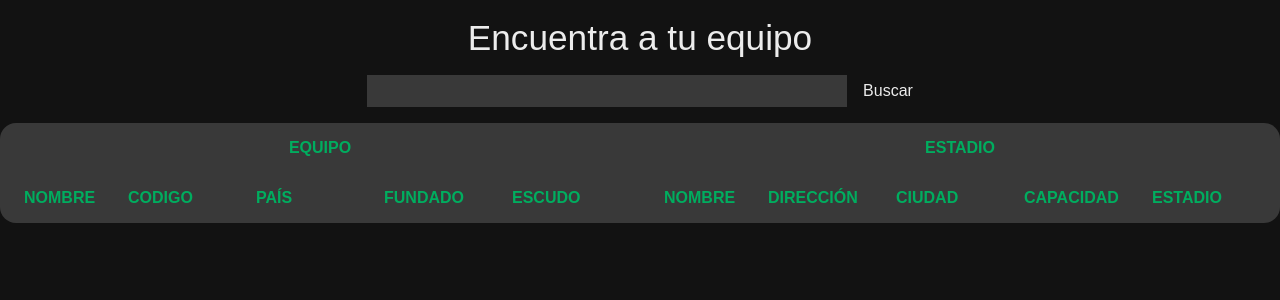
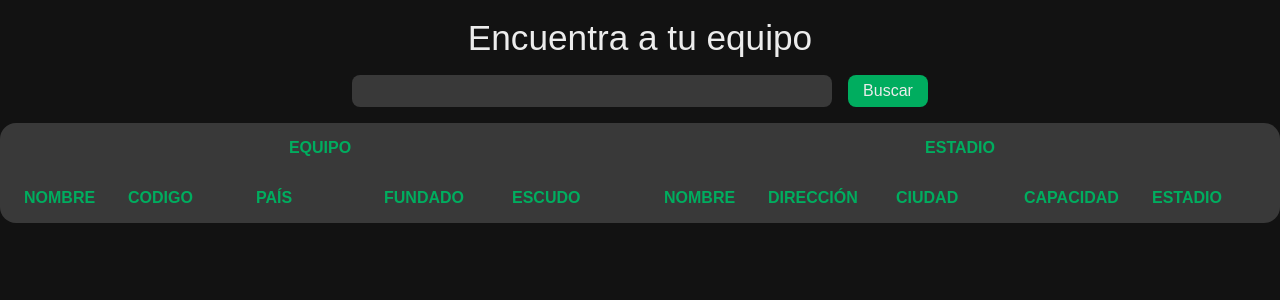
Before and after one commit to BrayanCardenas/api-futbol, a React (Create React App) app: page / in a window 1280 px wide. Shown: the top 300 px of the page. Built offline with nearby package versions, Linux system fonts and the light colour scheme; no server answers.

Commit message:
Estilos en el buscador y boton

```diff
--- a/src/App.js
+++ b/src/App.js
@@ -8,7 +8,7 @@ function App() {
   const [container, setContainer] = useState([]);
 
   const onCHangeHandlerteam = (e) => setTeam(e.target.value);
-  const submitHandler = (e) => e.preventDefault();
+  const submitHandler = (e) => {e.preventDefault()};
 
   useEffect(() => {
     const API = `https://api-football-v1.p.rapidapi.com/v3/teams?search=${team}`;
--- a/src/components/form/Form.js
+++ b/src/components/form/Form.js
@@ -1,11 +1,16 @@
 import "./Form.scss";
 
-function Form({ onCHangeHandlerteam, submitHandler, team, container }) {
+function Form({ onCHangeHandlerteam, submitHandler, team }) {
   return (
     <>
       <form className="Form">
-        <input className="Form-input" type="text" value={team} onChange={onCHangeHandlerteam} />
-        <button type="submit" onSubmit={submitHandler}>
+        <input
+          className="Form-input"
+          type="text"
+          value={team}
+          onChange={onCHangeHandlerteam}
+        />
+        <button className="Form-btn" type="button" onSubmit={submitHandler}>
           Buscar
         </button>
       </form>
--- a/src/components/form/Form.scss
+++ b/src/components/form/Form.scss
@@ -1,12 +1,23 @@
-.Form{
+.Form {
   display: flex;
   justify-content: center;
   align-items: center;
   gap: 1em;
   margin: 1em;
-  &-input{
+  &-input {
     width: 30em;
+    height: 2em;
+    border-radius: 0.5em;
     background: #393939;
+  }
+  &-btn {
+    width: 5em;
     height: 2em;
+    border-radius: 0.5em;
+    background: #00ad5f;
+  }
+  &-btn:hover{
+    background: #008549;
+    cursor: pointer;
   }
 }
```
